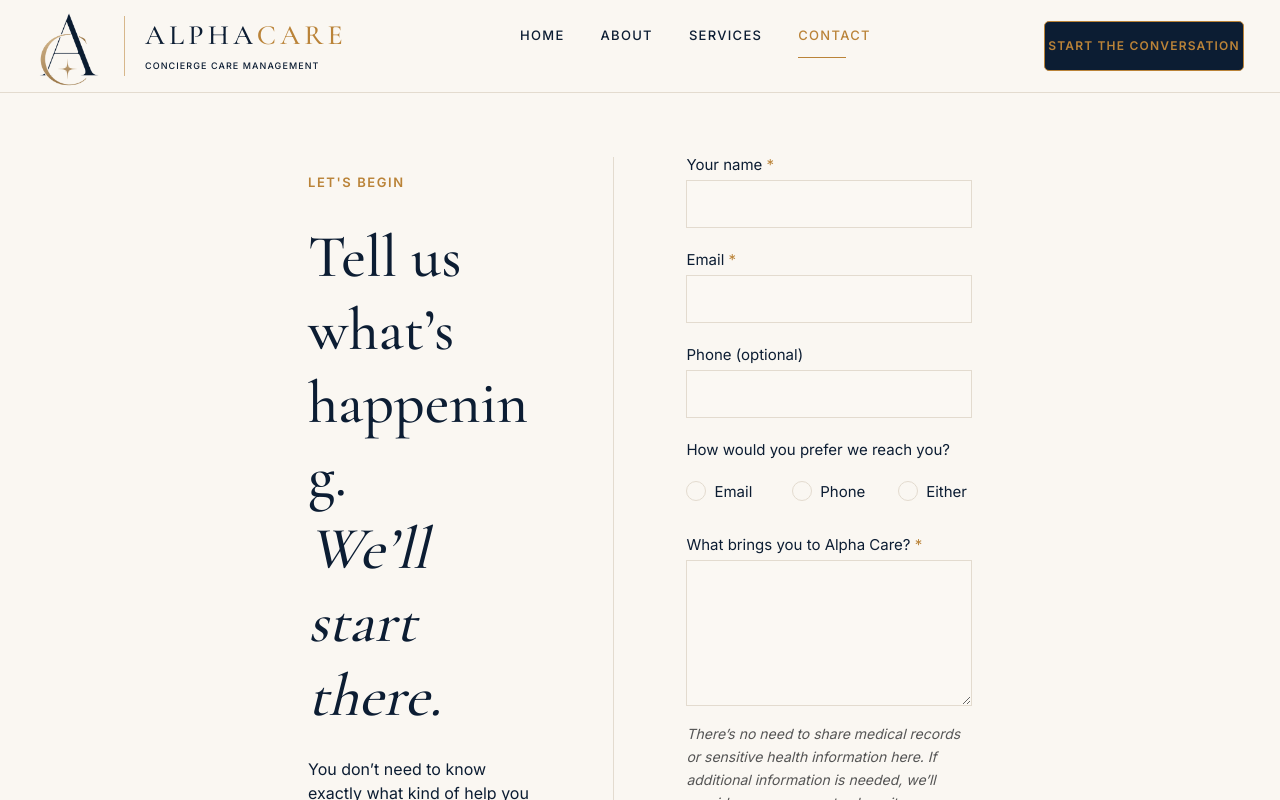
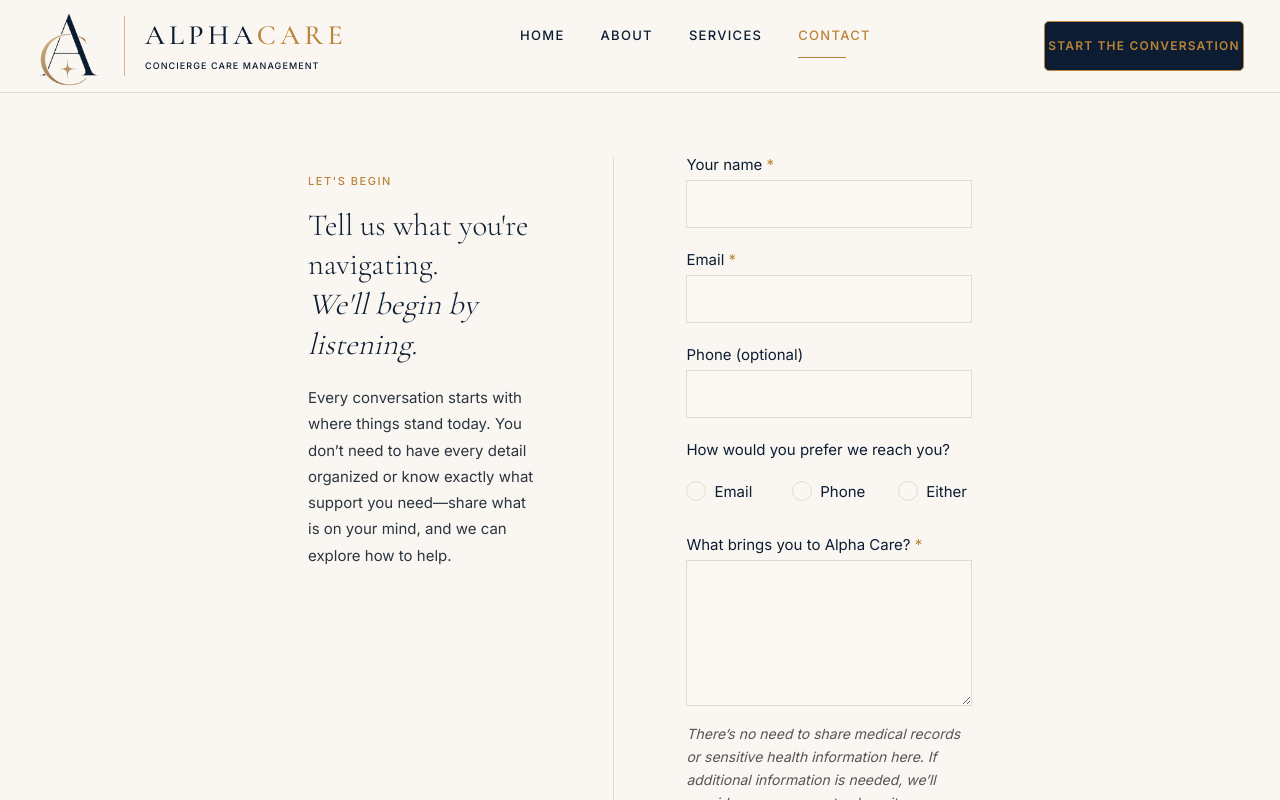
Before and after one commit to alphacareconcierge/alphacare-website, a Next.js app: page /contact in a window 1280 px wide. Shown: the top 800 px of the page. Built offline with nearby package versions, Linux system fonts and the light colour scheme.

Commit message:
Refine AlphaCare contact intro copy

```diff
--- a/app/contact/page.tsx
+++ b/app/contact/page.tsx
@@ -14,15 +14,15 @@ export default function ContactPage() {
       <section className="grid items-start px-6 pb-[5.75rem] pt-12 sm:px-12 lg:grid-cols-[46%_54%] lg:px-[19.25rem] lg:pb-[5.3125rem] lg:pt-16 min-[2200px]:px-[25.5rem]">
         <div className="pt-2 lg:pr-[4.5rem] lg:pt-4">
           <div>
-            <p className="type-eyebrow text-[0.8125rem]">
+            <p className="mb-4 font-sans text-[0.6875rem] font-medium uppercase tracking-[0.14em] text-gold">
               Let&apos;s Begin
             </p>
-            <h1 className="type-hero mt-[1.75rem] max-w-full break-words text-[2.125rem] min-[420px]:text-[2.5rem] sm:text-[3.75rem] lg:max-w-[42rem]">
-              Tell us what’s happening.<br />
-              <em className="font-serif italic">We’ll start there.</em>
+            <h1 className="mb-5 max-w-md font-serif text-[clamp(1.75rem,2.4vw,2.15rem)] font-light leading-[1.3] text-navy">
+              Tell us what you&apos;re navigating.<br />
+              <em className="font-serif font-light italic">We&apos;ll begin by listening.</em>
             </h1>
-            <p className="type-body mt-[1.5rem] max-w-full text-navy sm:max-w-[25rem]">
-              You don’t need to know exactly what kind of help you need. Share what’s weighing on your family, and we’ll begin by listening.
+            <p className="max-w-sm font-sans text-[0.9375rem] font-normal leading-[1.75] text-grayblue">
+              Every conversation starts with where things stand today. You don’t need to have every detail organized or know exactly what support you need—share what is on your mind, and we can explore how to help.
             </p>
           </div>
         </div>
```
